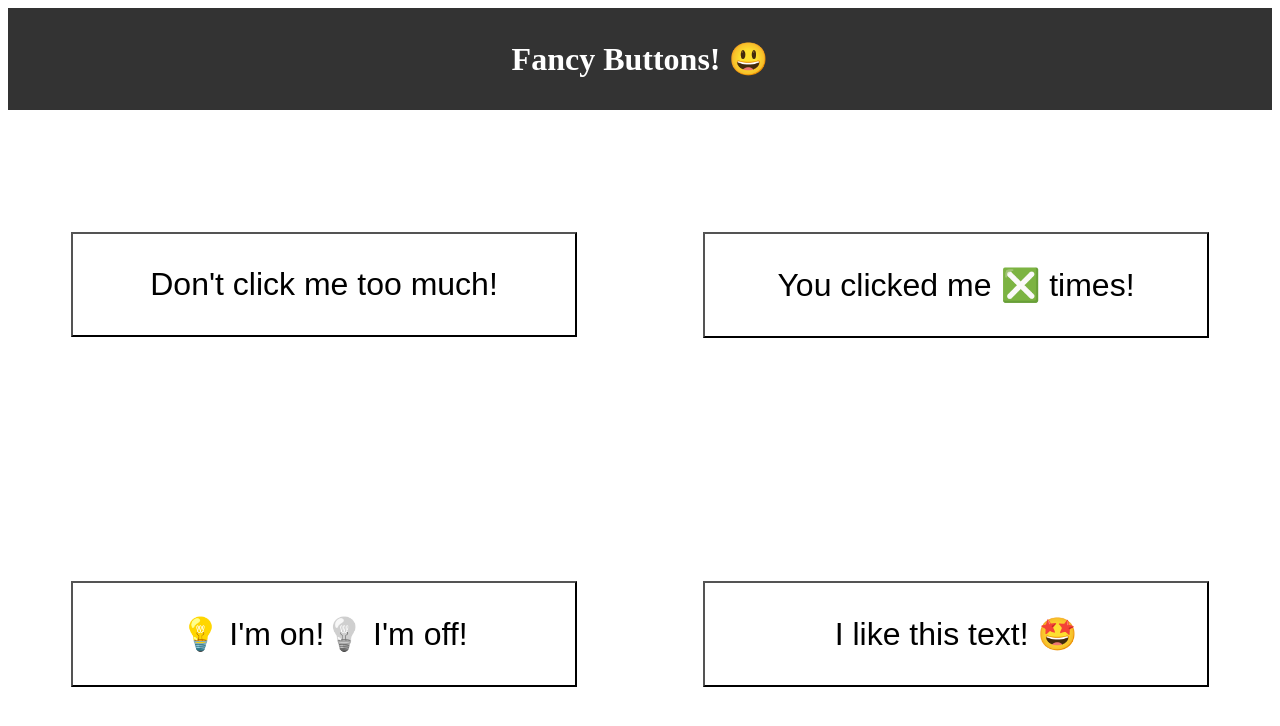
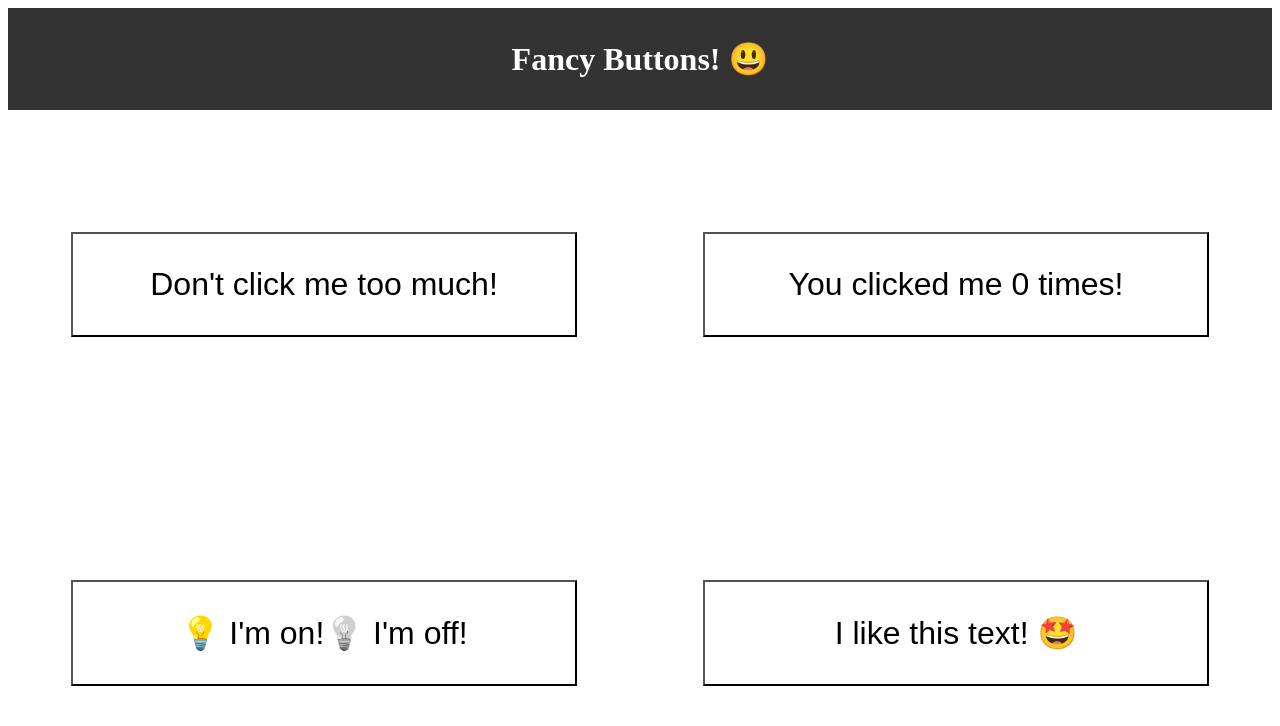
Before and after one commit to kazvee/fancy-buttons, a React (Create React App) app: page / in a window 1280 px wide. Shown: the top 726 px of the page. Built offline with nearby package versions, Linux system fonts and the light colour scheme.

Commit message:
Implement useState on CounterButton component

```diff
--- a/src/components/CounterButton.js
+++ b/src/components/CounterButton.js
@@ -1,5 +1,9 @@
-const CounterButton = () => {
-  return <button className='CounterButton'>You clicked me ❎ times!</button>;
+import { useState } from "react";
+
+const CounterButton = (props) => {
+  const [clickAmount, setClickAmount] = useState(0);
+
+  return <button className='CounterButton'>You clicked me {clickAmount} times!</button>;
 };
 
 export default CounterButton;
```
